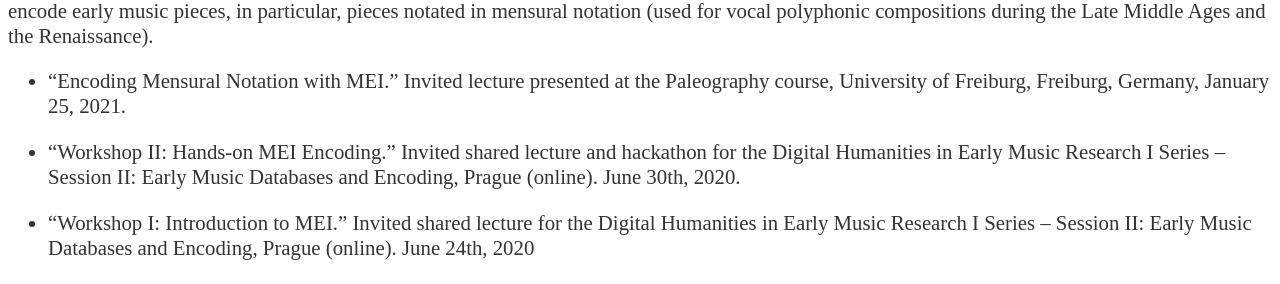
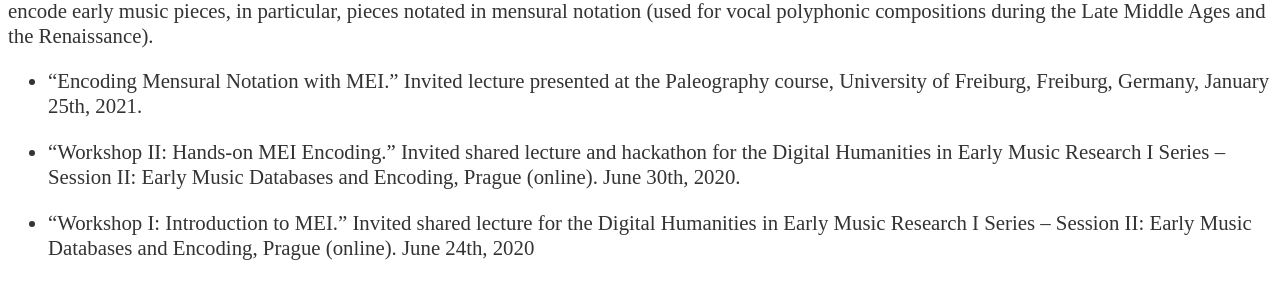
Before and after one commit to martha-thomae/martha-thomae.github.io, a Jekyll site: the page built from workshops/index.md, in a window 1280 px wide. Shown: the part 384-668 px from the top of the page. Built offline with Jekyll 4.4.1, drawn with Linux system fonts in a browser that asks for light colours.

Commit message:
Update workshopsMEI.yaml
for consistency in the dates

```diff
--- a/_data/workshopsMEI.yaml
+++ b/_data/workshopsMEI.yaml
@@ -1,4 +1,4 @@
-- name: “Encoding Mensural Notation with MEI.” Invited lecture presented at the Paleography course, University of Freiburg, Freiburg, Germany, January 25, 2021.
+- name: “Encoding Mensural Notation with MEI.” Invited lecture presented at the Paleography course, University of Freiburg, Freiburg, Germany, January 25th, 2021.
   link: /
 - name: '“Workshop II: Hands-on MEI Encoding.” Invited shared lecture and hackathon for the Digital Humanities in Early Music Research I Series – Session II: Early Music Databases and Encoding, Prague (online). June 30th, 2020.'
   link: /
```
